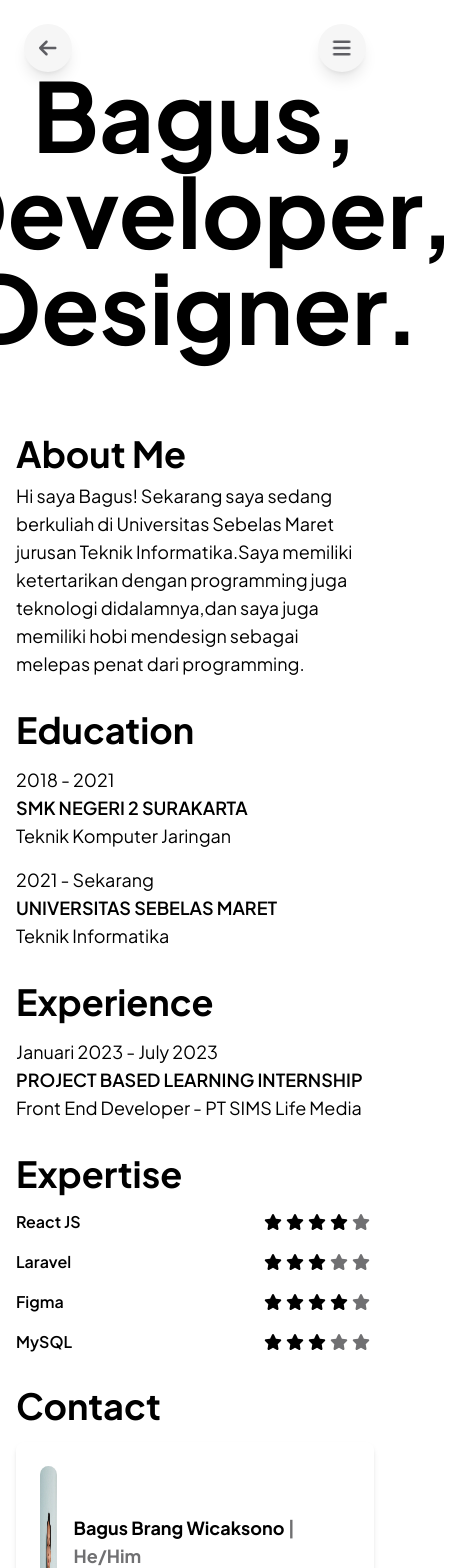
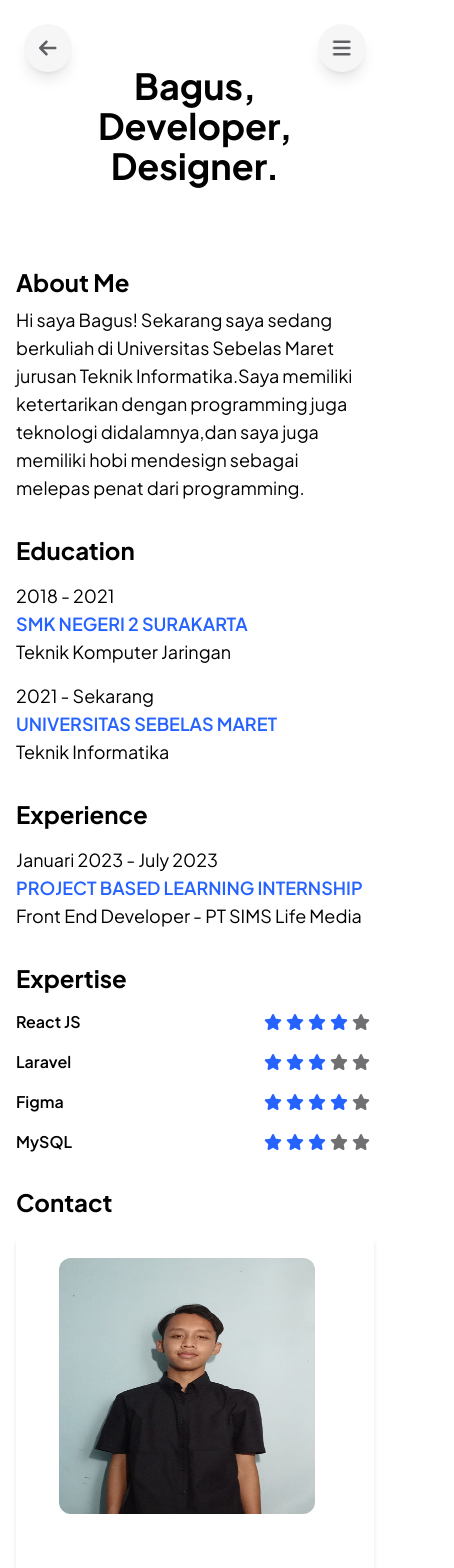
Before and after one commit to baguzbw/PortofolioWeb, a React (Vite) app: page /about in a window 390 px wide. Shown: the top 1568 px of the page, 454 px wide, since content can reach past the window. Built offline with nearby package versions, Linux system fonts and the light colour scheme.

Commit message:
responsive about page

```diff
--- a/src/components/about.jsx
+++ b/src/components/about.jsx
@@ -1,70 +1,71 @@
 import { faInstagram } from "@fortawesome/free-brands-svg-icons";
-import { faEnvelope, faMapMarkerAlt, faStar, faStarHalfAlt } from "@fortawesome/free-solid-svg-icons";
+import { faEnvelope, faMapMarkerAlt, faStar } from "@fortawesome/free-solid-svg-icons";
 import { FontAwesomeIcon } from "@fortawesome/react-fontawesome";
 import React from "react";
+
 import Bagus from "./assets/fotoku.jpg";
 
 const About = () => {
   return (
     <div className="flex flex-col items-center about-cloud-container">
       <div className="w-full md:w-1/2 mx-auto px-4 md:px-8 lg:px-16 text-left">
-        <div className="flex flex-col items-center mb-8 mt-[-30px]">
-          <h1 className="text-8xl text-primary font-bold font-plus-jakarta ">Bagus,</h1>
-          <h1 className="text-8xl text-primary font-bold font-plus-jakarta ">Developer,</h1>
-          <h1 className="text-8xl text-primary font-bold font-plus-jakarta">Designer.</h1>
+        <div className="flex flex-col items-center mb-8 mt-[-30px] lg:mt-0">
+          <h1 className="text-4xl md:text-6xl lg:text-8xl text-primary font-bold font-plus-jakarta ">Bagus,</h1>
+          <h1 className="text-4xl md:text-6xl lg:text-8xl text-primary font-bold font-plus-jakarta ">Developer,</h1>
+          <h1 className="text-4xl md:text-6xl lg:text-8xl text-primary font-bold font-plus-jakarta">Designer.</h1>
         </div>
-        <section className="mb-8 mt-20">
-          <h2 className="text-4xl font-bold font-plus-jakarta mb-2">About Me</h2>
+        <section className="mb-8 mt-20 lg:mt-24">
+          <h2 className="text-2xl md:text-3xl lg:text-4xl font-bold font-plus-jakarta mb-2">About Me</h2>
           <p className="font-plus-jakarta text-lg">
             Hi saya Bagus! Sekarang saya sedang berkuliah di Universitas Sebelas Maret jurusan Teknik Informatika.Saya memiliki ketertarikan dengan programming juga teknologi didalamnya,dan saya juga memiliki hobi mendesign sebagai melepas
             penat dari programming.
           </p>
         </section>
         <section className="mb-8">
-          <h2 className="text-4xl font-bold font-plus-jakarta mb-2">Education</h2>
+          <h2 className="text-2xl md:text-3xl lg:text-4xl font-bold font-plus-jakarta mb-2">Education</h2>
           <p className="font-plus-jakarta text-lg mt-4">
             <span>2018 - 2021</span>
             <br />
-            <span className="font-semibold">SMK NEGERI 2 SURAKARTA</span>
+            <span className="font-semibold text-[#2562ff]">SMK NEGERI 2 SURAKARTA</span>
             <br />
             <span>Teknik Komputer Jaringan</span>
           </p>
           <p className="font-plus-jakarta text-lg mt-4">
             <span>2021 - Sekarang</span>
             <br />
-            <span className="font-semibold">UNIVERSITAS SEBELAS MARET</span>
+            <span className="font-semibold text-[#2562ff]">UNIVERSITAS SEBELAS MARET</span>
             <br />
             <span>Teknik Informatika</span>
           </p>
         </section>
         <section className="mb-8">
-          <h2 className="text-4xl font-bold font-plus-jakarta mb-2">Experience</h2>
+          <h2 className="text-2xl md:text-3xl lg:text-4xl font-bold font-plus-jakarta mb-2">Experience</h2>
           <p className="font-plus-jakarta text-lg mt-4">
             <span>Januari 2023 - July 2023</span>
             <br />
-            <span className="font-semibold">PROJECT BASED LEARNING INTERNSHIP</span>
+            <span className="font-semibold text-[#2562ff]">PROJECT BASED LEARNING INTERNSHIP</span>
             <br />
             <span>Front End Developer - PT SIMS Life Media</span>
           </p>
         </section>
         <section className="mb-8 font-plus-jakarta">
-          <h2 className="text-4xl font-bold font-plus-jakarta mb-2">Expertise</h2>
+          <h2 className="text-2xl md:text-3xl lg:text-4xl font-bold font-plus-jakarta mb-2">Expertise</h2>
           <div className="flex items-center justify-between mt-4 mb-4">
             <span className="mr-2 font-semibold">React JS</span>
             <div className="flex items-center ml-2">
-              <FontAwesomeIcon icon={faStar} className="mr-1" color="black" />
-              <FontAwesomeIcon icon={faStar} className="mr-1" color="black" />
-              <FontAwesomeIcon icon={faStar} className="mr-1" color="black" />
-              <FontAwesomeIcon icon={faStar} className="mr-1" color="black" />
+              <FontAwesomeIcon icon={faStar} className="mr-1" color="#2562ff" />
+              <FontAwesomeIcon icon={faStar} className="mr-1" color="#2562ff" />
+              <FontAwesomeIcon icon={faStar} className="mr-1" color="#2562ff" />
+              <FontAwesomeIcon icon={faStar} className="mr-1" color="#2562ff" />
               <FontAwesomeIcon icon={faStar} className="mr-1" color="#707072" />
             </div>
           </div>
           <div className="flex items-center justify-between mb-4">
             <span className="mr-2 font-semibold">Laravel</span>
             <div className="flex items-center ml-2">
-              <FontAwesomeIcon icon={faStar} className="mr-1" color="black" />
-              <FontAwesomeIcon icon={faStar} className="mr-1" color="black" />
-              <FontAwesomeIcon icon={faStar} className="mr-1" color="black" />
+              <FontAwesomeIcon icon={faStar} className="mr-1" color="#2562ff" />
+              <FontAwesomeIcon icon={faStar} className="mr-1" color="#2562ff" />
+              <FontAwesomeIcon icon={faStar} className="mr-1" color="#2562ff" />
               <FontAwesomeIcon icon={faStar} className="mr-1" color="#707072" />
               <FontAwesomeIcon icon={faStar} className="mr-1" color="#707072" />
             </div>
@@ -72,19 +73,19 @@ const About = () => {
           <div className="flex items-center justify-between mb-4">
             <span className="mr-2 font-semibold">Figma</span>
             <div className="flex items-center ml-2">
-              <FontAwesomeIcon icon={faStar} className="mr-1" color="black" />
-              <FontAwesomeIcon icon={faStar} className="mr-1" color="black" />
-              <FontAwesomeIcon icon={faStar} className="mr-1" color="black" />
-              <FontAwesomeIcon icon={faStar} className="mr-1" color="black" />
+              <FontAwesomeIcon icon={faStar} className="mr-1" color="#2562ff" />
+              <FontAwesomeIcon icon={faStar} className="mr-1" color="#2562ff" />
+              <FontAwesomeIcon icon={faStar} className="mr-1" color="#2562ff" />
+              <FontAwesomeIcon icon={faStar} className="mr-1" color="#2562ff" />
               <FontAwesomeIcon icon={faStar} className="mr-1" color="#707072" />
             </div>
           </div>
           <div className="flex items-center justify-between mb-4">
             <span className="mr-2 font-semibold">MySQL</span>
             <div className="flex items-center ml-2">
-              <FontAwesomeIcon icon={faStar} className="mr-1" color="black" />
-              <FontAwesomeIcon icon={faStar} className="mr-1" color="black" />
-              <FontAwesomeIcon icon={faStar} className="mr-1" color="black" />
+              <FontAwesomeIcon icon={faStar} className="mr-1" color="#2562ff" />
+              <FontAwesomeIcon icon={faStar} className="mr-1" color="#2562ff" />
+              <FontAwesomeIcon icon={faStar} className="mr-1" color="#2562ff" />
               <FontAwesomeIcon icon={faStar} className="mr-1" color="#707072" />
               <FontAwesomeIcon icon={faStar} className="mr-1" color="#707072" />
             </div>
@@ -92,10 +93,10 @@ const About = () => {
         </section>
 
         <section className="mb-8">
-          <h2 className="text-4xl font-bold font-plus-jakarta mb-2">Contact</h2>
-          <div className="flex bg-white shadow-md rounded-lg p-6 mt-4">
-            <div className="mr-4">
-              <img src={Bagus} alt="Your Name" className="rounded-xl w-64 h-64" />
+          <h2 className="text-2xl md:text-3xl lg:text-4xl font-bold font-plus-jakarta mb-2">Contact</h2>
+          <div className="flex flex-col md:flex-row bg-white shadow-md rounded-lg p-6 mt-4">
+            <div className="mr-4 mb-4 md:mb-0">
+              <img src={Bagus} alt="Your Name" className="rounded-xl w-64 h-64 mx-auto md:mx-0" />
             </div>
             <div className="font-plus-jakarta text-lg">
               <p className="mt-12 font-bold">
```
